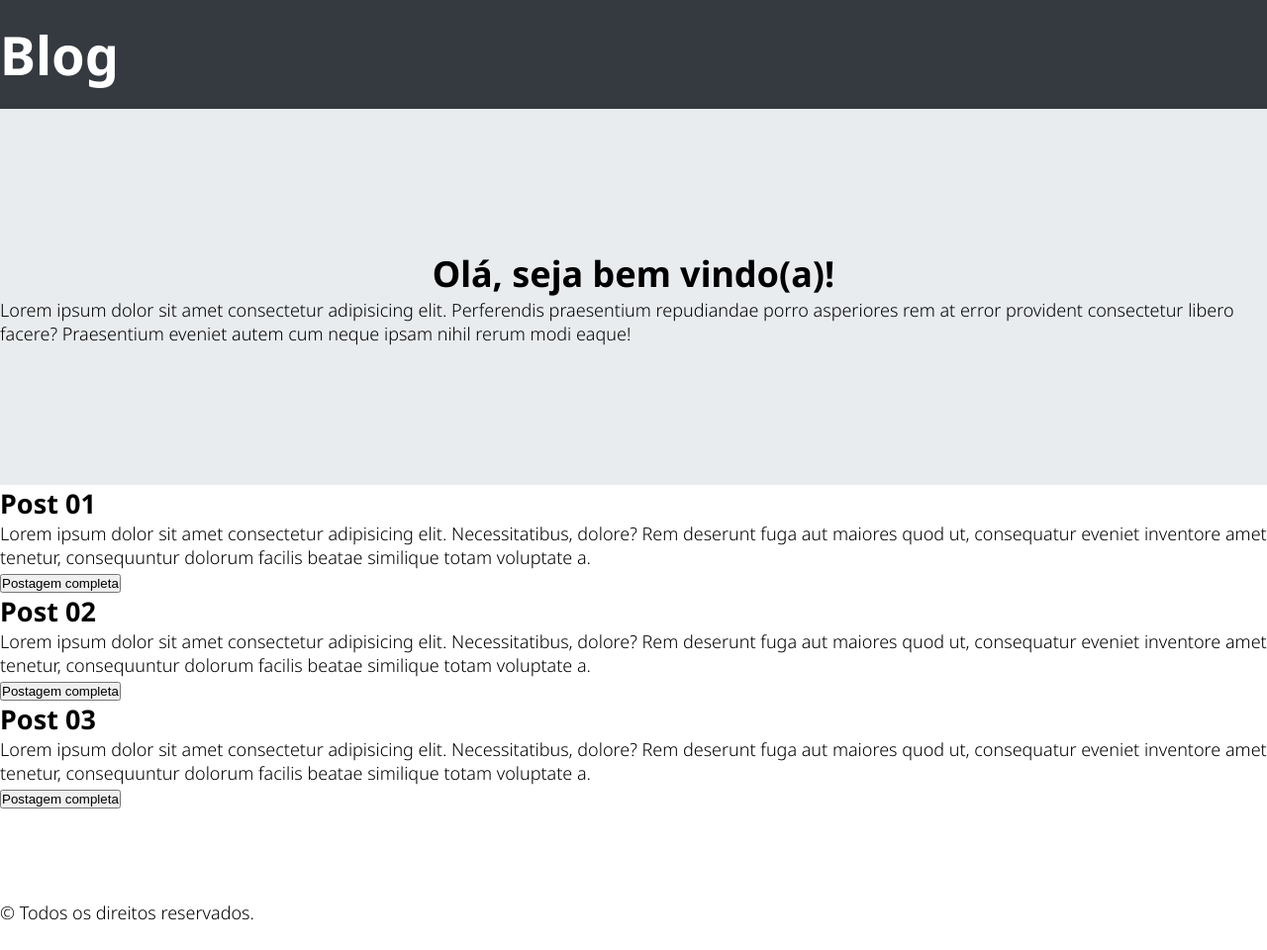
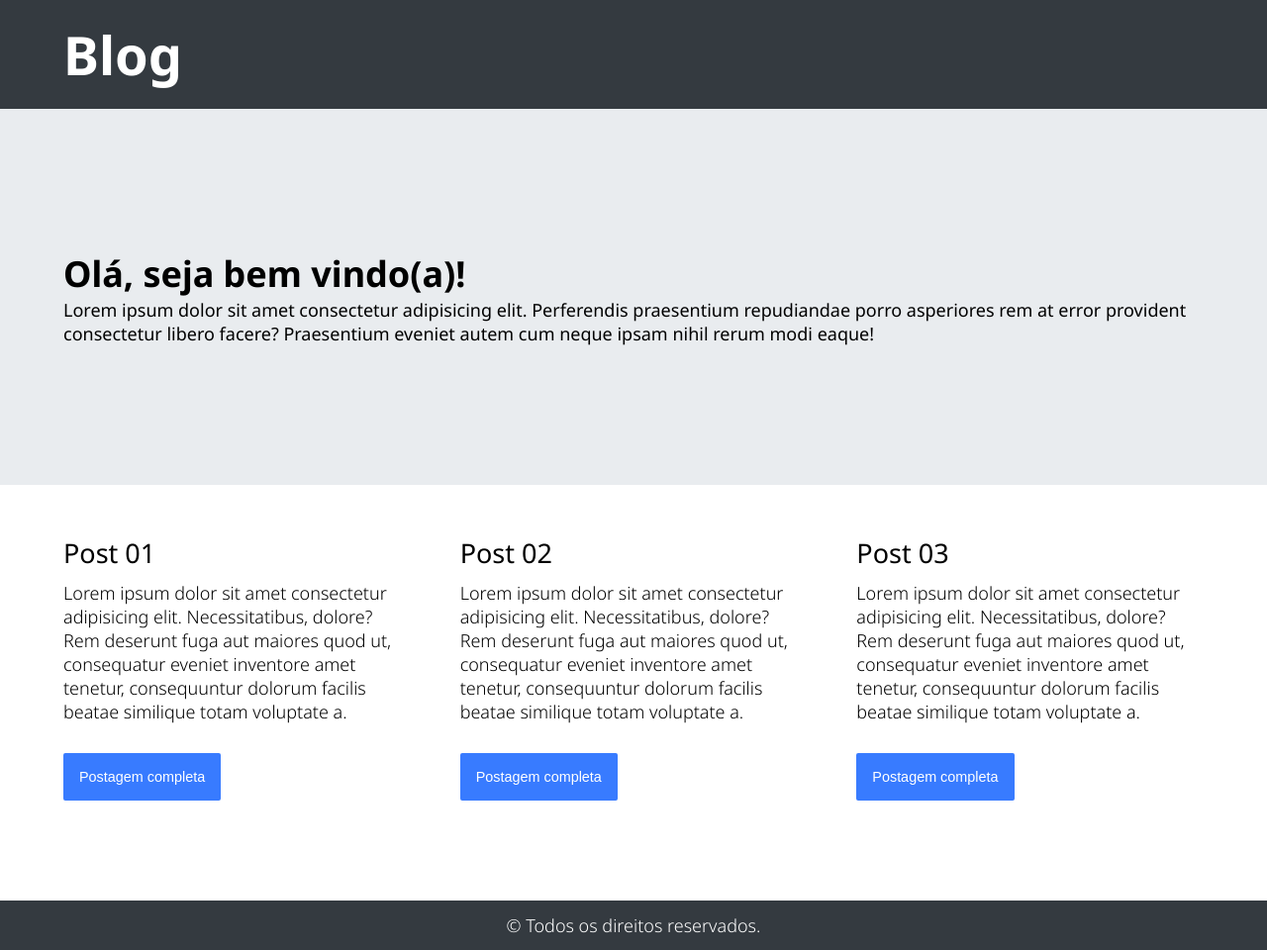
Before and after one commit to AlmaNegr/curso-de-bootstrap, a plain HTML site: page blog_1/index.html in a window 1280 px wide. Shown: the whole page at 99% size. Before the commit the page ends 934 px from the top, so only its background shows below. Drawn offline with Linux system fonts and the light colour scheme.

Commit message:
página terminada

```diff
--- a/blog_1/index.html
+++ b/blog_1/index.html
@@ -17,10 +17,12 @@
     <div class="wrapper">
         <div class="row">
             <div class="msg">
-                <h1>Olá, seja bem vindo(a)!</h1>
-                <p>
-                    Lorem ipsum dolor sit amet consectetur adipisicing elit. Perferendis praesentium repudiandae porro asperiores rem at error provident consectetur libero facere? Praesentium eveniet autem cum neque ipsam nihil rerum modi eaque!
-                </p>
+                <div class="container">
+                    <h1>Olá, seja bem vindo(a)!</h1>
+                    <p>
+                        Lorem ipsum dolor sit amet consectetur adipisicing elit. Perferendis praesentium repudiandae porro asperiores rem at error provident consectetur libero facere? Praesentium eveniet autem cum neque ipsam nihil rerum modi eaque!
+                    </p>
+                </div>
             </div>
         </div>
 
--- a/blog_1/style.css
+++ b/blog_1/style.css
@@ -49,3 +49,95 @@ nav a {
     padding-top: 30px;
     padding-bottom: 30px;
 }
+
+.row .msg .container .h1 {
+    font-size: 3rem;
+    margin-bottom: 10px;
+    color: #212529;
+}
+
+.row .msg p {
+    font-size: 1rem;
+    font-weight: 400;
+}
+
+.row .container .grid {
+    display: grid;
+    grid-template-columns: repeat(3, 1fr);
+    grid-template-rows: auto;
+    column-gap: 50px;
+    width: 100%;
+    min-height: 100%;
+    padding-top: 50px;
+    padding-bottom: 50px;
+}
+
+.row .container .grid .column {
+    width: 100%;
+    height: 100%;
+}
+
+.row .container .grid .column h2 {
+    margin-bottom: 10px;
+    font-weight: 400;
+}
+
+.row .container .grid .column p {
+    font-size: 1rem;
+    margin-bottom: 30px;
+}
+
+.row .container .grid .column .btn-view {
+    min-width: 120px;
+    padding: 16px;
+    font-size: 0.8rem;
+    border: none;
+    border-radius: 2px;
+    color: #fff;
+    background: #387bff;
+    cursor: pointer;
+}
+
+.row .container .grid .column .btn-view:hover {
+    background: #2c69e2;
+}
+
+.rodape {
+    display: flex;
+    justify-content: center;
+    align-items: center;
+    width: 100%;
+    height: 50px;
+    background: #343a40;
+}
+
+.rodape .container p {
+    color: #fff;
+    font-size: 1rem;
+    text-align: center;
+}
+
+.container {
+    width: 90%;
+    max-width: 1400px;
+    margin: auto;
+}
+
+@media only screen and (max-width: 768px) {
+    .row .msg .h1 {
+        font-size: 2.4rem;
+        margin-bottom: 10px;
+        color: #212529;
+    }
+
+    .row .container .grid {
+        display: grid;
+        grid-template-columns: 1fr;
+        grid-template-rows: auto;
+        row-gap: 50px;
+        width: 100%;
+        min-height: 100%;
+        padding-top: 50px;
+        padding-bottom: 50px;
+    }
+}
```
